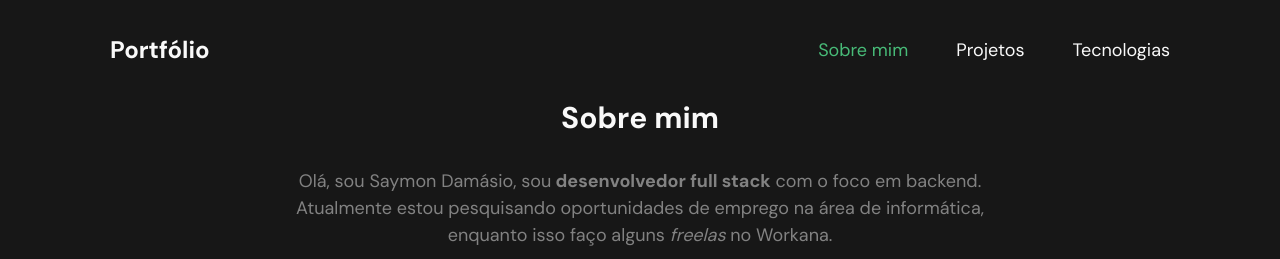
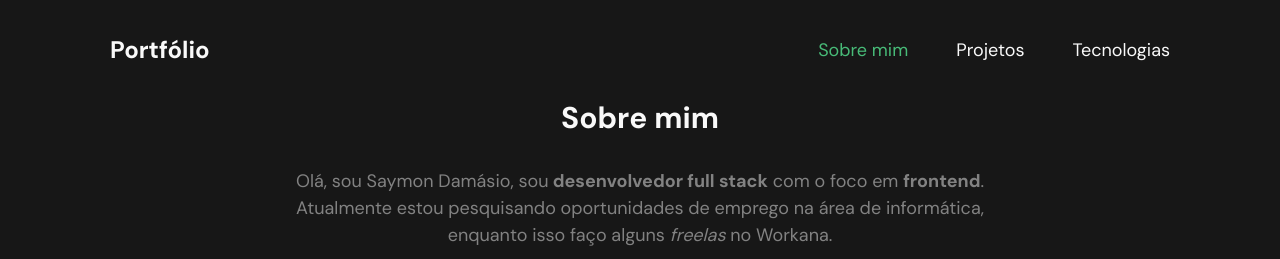
Before and after one commit to saymondamasio/portfolio, a Next.js app: page /about in a window 1280 px wide. Shown: the top 259 px of the page. Built offline with nearby package versions, Linux system fonts and the light colour scheme.

Commit message:
refactor: update text about

```diff
--- a/src/pages/about.tsx
+++ b/src/pages/about.tsx
@@ -72,7 +72,7 @@ export default function About() {
 
           <Text mt="8" fontSize="lg" color="gray.100" textAlign="center">
             Olá, sou Saymon Damásio, sou
-            <Text as="b"> desenvolvedor full stack</Text> com o foco em backend.
+            <Text as="b"> desenvolvedor full stack</Text> com o foco em <b>frontend</b>.
             Atualmente estou pesquisando oportunidades de emprego na área de
             informática, enquanto isso faço alguns
             <Text as="i"> freelas</Text> no Workana.
```
